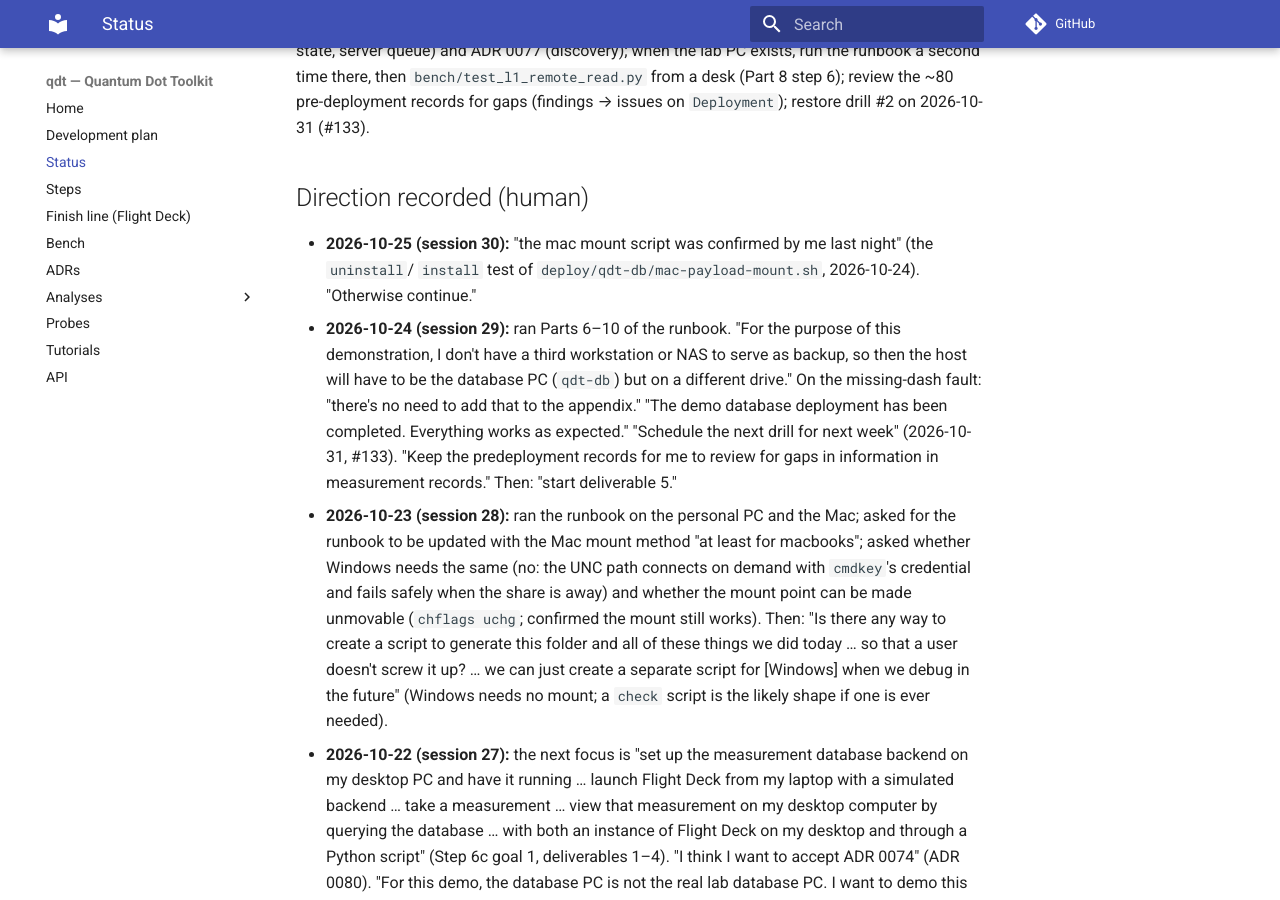
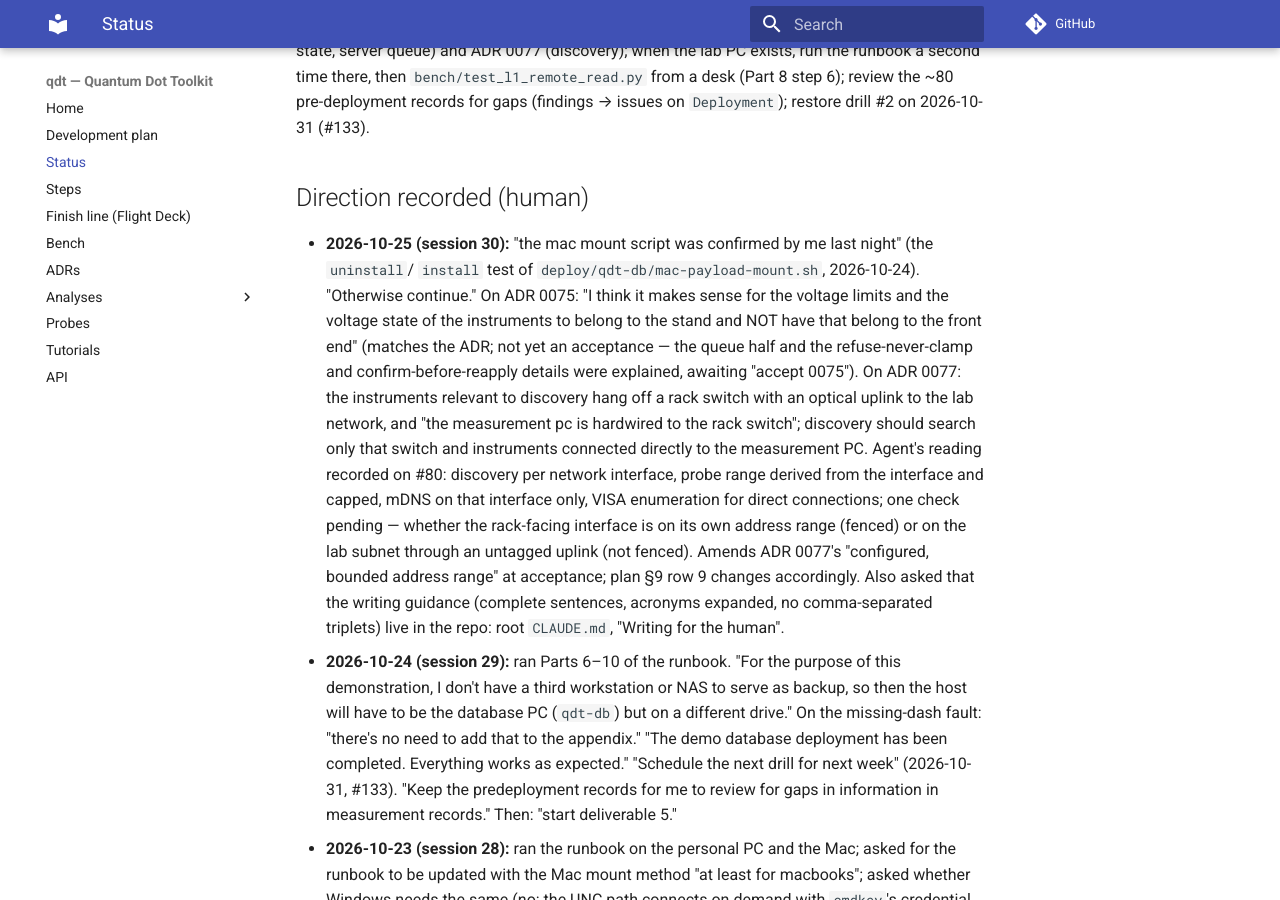
Before and after one commit to CowboyQuantum/qdt, an MkDocs documentation site: the page built from docs/STATUS.md, in a window 1280 px wide and 900 px high, scrolled down 2126 px. Built offline with MkDocs 1.6.1 and Material for MkDocs 9.7.7, drawn with Linux system fonts in a browser that asks for light colours; comment, search, counter and statistics services are not loaded.

Commit message:
docs(status): record the human's direction on ADR 0075 (limits and state belong to the stand) and ADR 0077 (discovery scoped to the rack switch; measurement PC hard-wired to it)
Co-Authored-By: Claude Fable 5.1 <noreply@anthropic.com>

```diff
--- a/docs/STATUS.md
+++ b/docs/STATUS.md
@@ -65,7 +65,19 @@ queue) and ADR 0077 (discovery); when the lab PC exists, run the runbook a secon
 
 ## Direction recorded (human)
 - **2026-10-25 (session 30):** "the mac mount script was confirmed by me last night" (the `uninstall`/
-  `install` test of `deploy/qdt-db/mac-payload-mount.sh`, 2026-10-24). "Otherwise continue."
+  `install` test of `deploy/qdt-db/mac-payload-mount.sh`, 2026-10-24). "Otherwise continue." On ADR 0075:
+  "I think it makes sense for the voltage limits and the voltage state of the instruments to belong to the
+  stand and NOT have that belong to the front end" (matches the ADR; not yet an acceptance — the queue half
+  and the refuse-never-clamp and confirm-before-reapply details were explained, awaiting "accept 0075").
+  On ADR 0077: the instruments relevant to discovery hang off a rack switch with an optical uplink to the
+  lab network, and "the measurement pc is hardwired to the rack switch"; discovery should search only that
+  switch and instruments connected directly to the measurement PC. Agent's reading recorded on #80:
+  discovery per network interface, probe range derived from the interface and capped, mDNS on that
+  interface only, VISA enumeration for direct connections; one check pending — whether the rack-facing
+  interface is on its own address range (fenced) or on the lab subnet through an untagged uplink (not
+  fenced). Amends ADR 0077's "configured, bounded address range" at acceptance; plan §9 row 9 changes
+  accordingly. Also asked that the writing guidance (complete sentences, acronyms expanded, no
+  comma-separated triplets) live in the repo: root `CLAUDE.md`, "Writing for the human".
 - **2026-10-24 (session 29):** ran Parts 6–10 of the runbook. "For the purpose of this demonstration, I
   don't have a third workstation or NAS to serve as backup, so then the host will have to be the database
   PC (`qdt-db`) but on a different drive." On the missing-dash fault: "there's no need to add that to the
```
